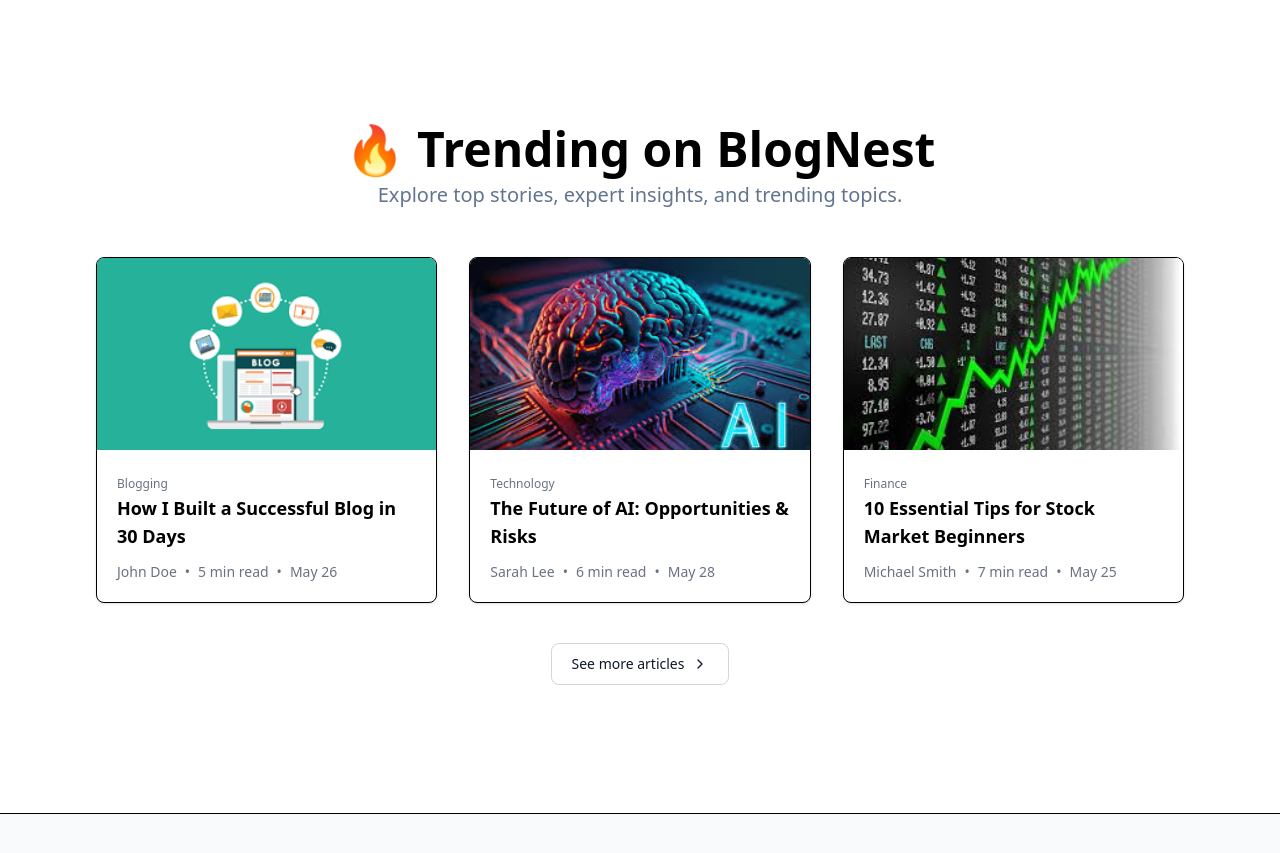
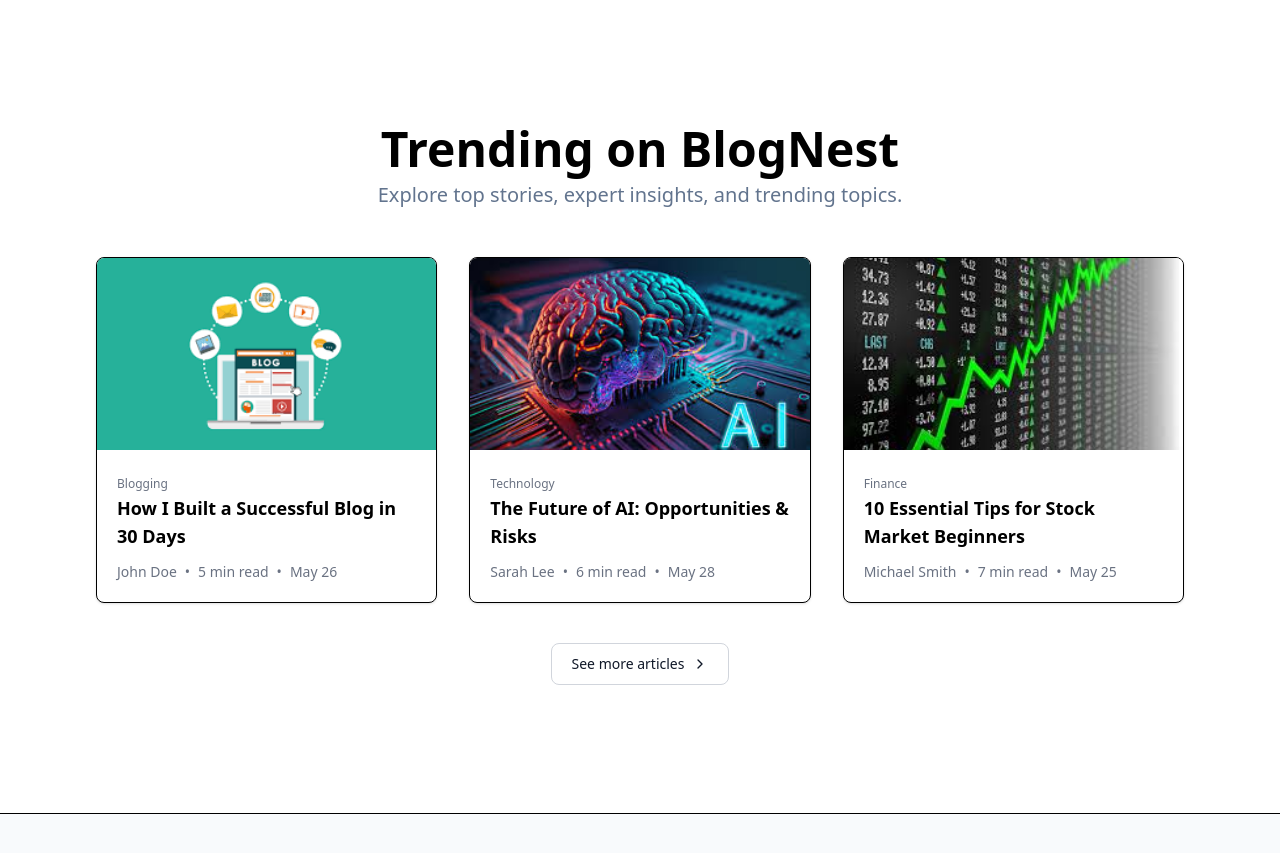
Before and after one commit to LakshayJ17/BlogNest, a React (Vite) app in the folder frontend/: page / in a window 1280 px wide. Shown: the part 1360-2213 px from the top of the page. Built offline with nearby package versions, Linux system fonts and the light colour scheme.

Commit message:
updated fe

```diff
--- a/frontend/src/pages/Home.tsx
+++ b/frontend/src/pages/Home.tsx
@@ -119,7 +119,7 @@ export default function Home() {
         <section className="w-full py-12 md:py-24 lg:py-32 border-t border-b">
           <div className="container mx-auto max-w-6xl px-4 sm:px-6 lg:px-8">
             <div className="text-center space-y-2 mb-12">
-              <h2 className="text-2xl sm:text-5xl font-bold">🔥 Trending on BlogNest</h2>
+              <h2 className="text-2xl sm:text-5xl font-bold">Trending on BlogNest</h2>
               <p className="text-slate-500 md:text-xl">Explore top stories, expert insights, and trending topics.</p>
             </div>
 
```
